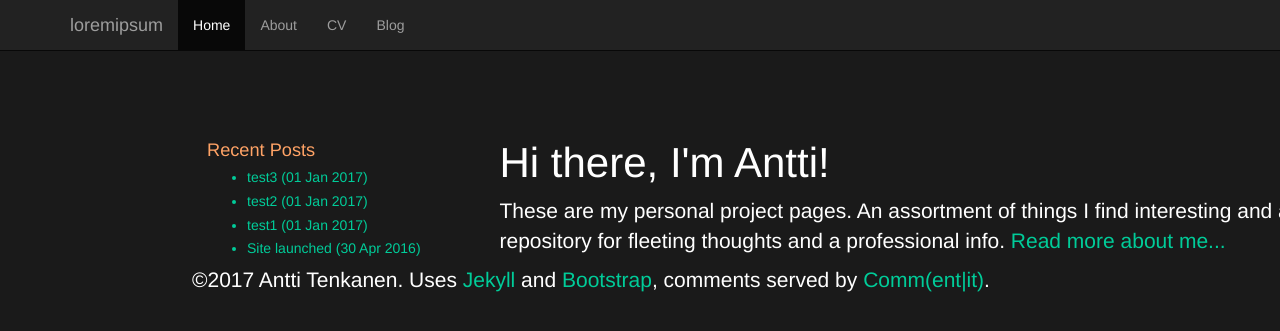
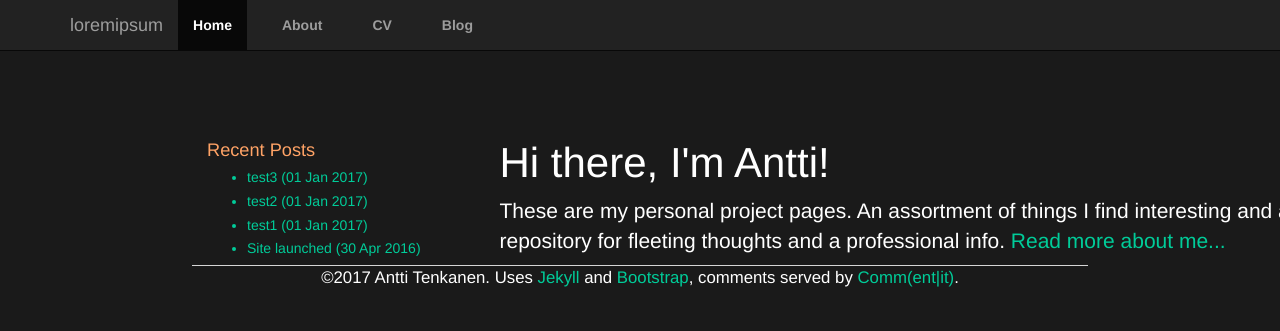
Before and after one commit to plantecophys/plantecophys, a Jekyll site: the page built from index.html, in a window 1280 px wide. Shown: the top 331 px of the page. Built offline with Jekyll 4.4.1, drawn with Linux system fonts in a browser that asks for light colours; the list of posts is cut into pages by our own code.

Commit message:
Update main.css

```diff
--- a/css/main.css
+++ b/css/main.css
@@ -45,7 +45,21 @@
     text-decoration: none;
     color: #595959;
 }
-
+footer {
+    border-top: 1px solid #d5d5d5;
+    font-size: .8em;
+    text-align: center;
+}
+nav ul, footer ul {
+    font-family:'Helvetica', 'Arial', 'Sans-Serif';
+    padding: 0px;
+    list-style: none;
+    font-weight: bold;
+}
+nav ul li, footer ul li {
+    display: inline;
+    margin-right: 20px;
+}
 /* footeri ym loppuu */
 /* Blogin etusivu alkaa */
 ul.blog {
```
